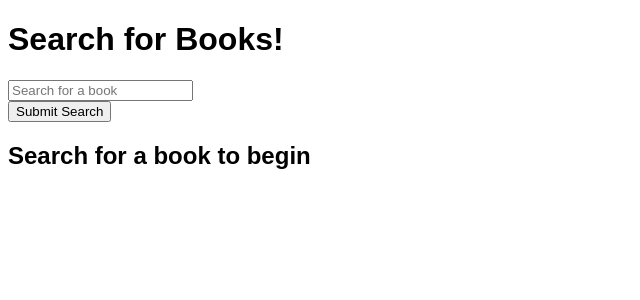
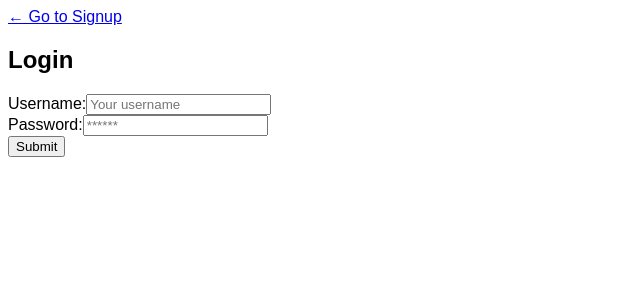
Before and after one commit to Nietru/Book-Mark, a React (Create React App) app in the folder client/: page / in a window 1280 px wide. Shown: the top 300 px of the page, without its empty margins (0-640 px from the left). Built offline with nearby package versions, Linux system fonts and the light colour scheme.

Commit message:
planning for front end

```diff
--- a/client/src/App.js
+++ b/client/src/App.js
@@ -1,9 +1,10 @@
 import React from "react";
 import { BrowserRouter as Router, Routes, Route } from "react-router-dom";
 import { ApolloClient, ApolloProvider, InMemoryCache } from "@apollo/client";
-import Home from "./pages/Home";
-
-
+import SearchBooks from "./pages/SearchBooks";
+import Login from "./pages/Login";
+// import Profile from "./pages/Profile";
+import Signup from "./pages/Signup";
 
 const client = new ApolloClient({
   uri: "/graphql",
@@ -16,11 +17,10 @@ function App() {
       <Router>
         <div className="flex-column justify-center align-center min-100-vh bg-primary">
           <Routes>
-          <Route path="/" element={<Home />} />
-            {/* <Route path="/" element={<Home />} />
-            <Route path="/user/:id" element={<Profile />} />
-            <Route path="/signup" element={<SignUp />} />
-          */}
+            <Route path="/" element={<Login />} />
+            {/* <Route path="/user/:id" element={<Profile />} /> */}
+            <Route path="/signup" element={<Signup />} />
+            <Route path="/searchBooks" element={<SearchBooks />} />
           </Routes>
         </div>
       </Router>
--- a/client/src/components/Footer.js
+++ b/client/src/components/Footer.js
@@ -1 +1,2 @@
 // will be on all pages
+// TODO: NOT SURE
--- a/client/src/components/Header.js
+++ b/client/src/components/Header.js
@@ -1 +1,2 @@
 // will be on all pages
+// TODO: add App Title
--- a/client/src/components/Navbar.js
+++ b/client/src/components/Navbar.js
@@ -1 +1,3 @@
 // will be on all pages
+// TODO: add logout button
+// Put searchbooks in navbar
--- /dev/null
+++ b/client/src/pages/Profile.js
@@ -0,0 +1 @@
+// Username and previous book reviews (last 5 from local storage)
```
Also changed, not shown: client/src/pages/SearchBooks.js (renamed from client/src/pages/Home.js).
